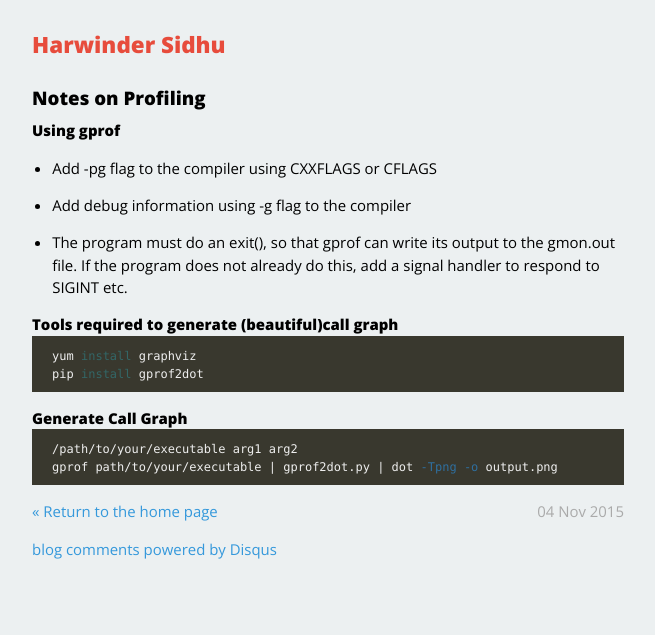
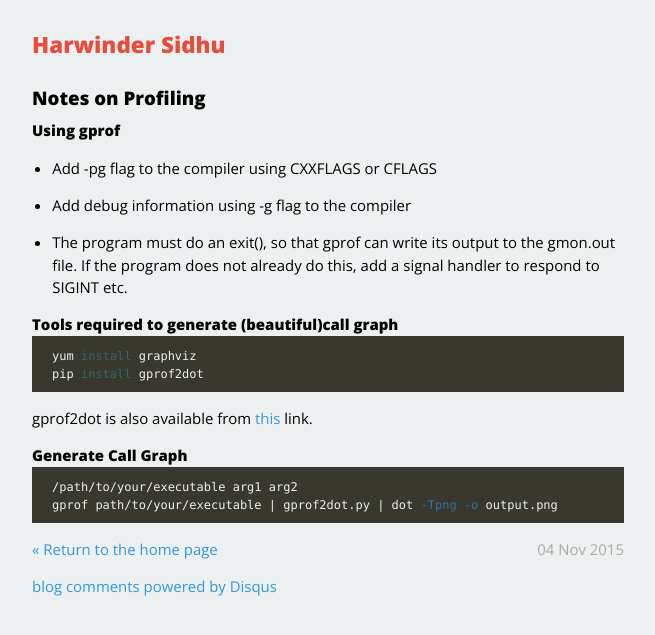
Before and after one commit to harwinder/harwinder.github.com, a Jekyll site: the page built from _posts/2015-11-04-notes-on-profiling.md, in a window 1280 px wide. Shown: the top 635 px of the page, without its empty margins (312-967 px from the left). Built offline with Jekyll 4.4.1, drawn with Linux system fonts in a browser that asks for light colours; Markdown is read by kramdown in place of the engine named in the settings; comment, search, counter and statistics services are not loaded.

Commit message:
added gprof2dot link

```diff
--- a/_posts/2015-11-04-notes-on-profiling.md
+++ b/_posts/2015-11-04-notes-on-profiling.md
@@ -14,12 +14,16 @@ summary: My notes on profiling and using the output to find bottnecks in the app
 
 ### Tools required to generate (beautiful)call graph
 
+
 {% highlight bash %}
 yum install graphviz
 pip install gprof2dot
 {% endhighlight %}
 
+gprof2dot is also available from [this](https://github.com/jrfonseca/gprof2dot) link.
+
 ### Generate Call Graph
+
 
 {% highlight bash %}
 /path/to/your/executable arg1 arg2
```
Also changed, not shown: 1 other file.
